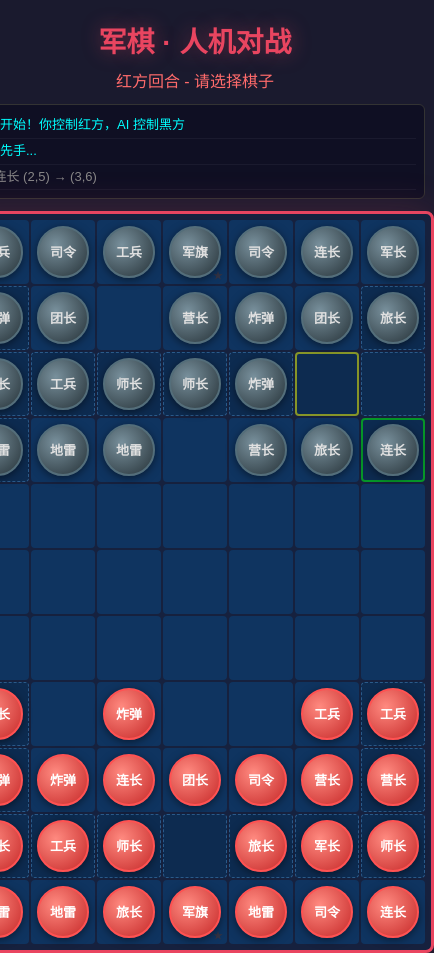
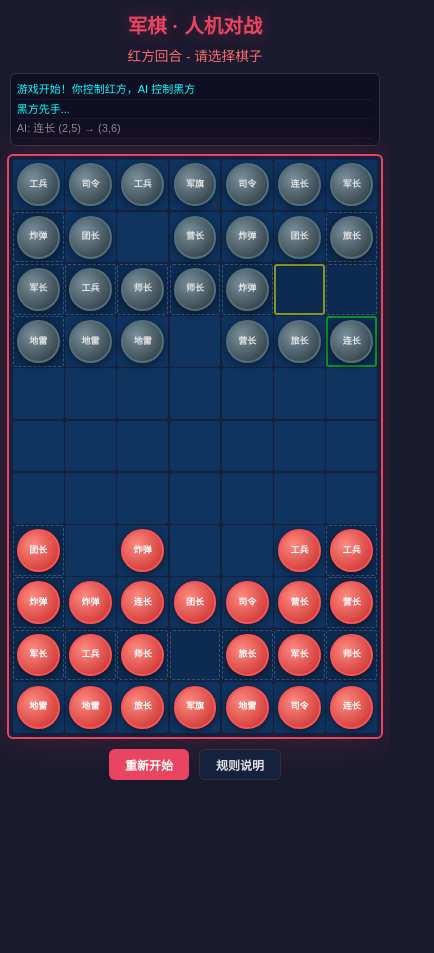
Before and after one commit to 3q110/junqi, a plain HTML site: page index.html in a window 390 px wide. Shown: the top 953 px of the page, 434 px wide, since content can reach past the window. After the commit the page ends 844 px from the top, so only its background shows below. Drawn offline with Linux system fonts and the light colour scheme.

Commit message:
feat: 添加响应式设计，适配手机屏幕

```diff
--- a/index.html
+++ b/index.html
@@ -14,53 +14,54 @@
     flex-direction: column;
     align-items: center;
     min-height: 100vh;
-    padding: 20px;
+    padding: 10px;
     user-select: none;
+    overflow-x: hidden;
   }
   h1 {
-    font-size: 28px;
-    margin-bottom: 8px;
+    font-size: clamp(18px, 5vw, 28px);
+    margin-bottom: 6px;
     color: #e94560;
     text-shadow: 0 0 20px rgba(233,69,96,0.4);
   }
   #status {
-    font-size: 16px;
-    margin-bottom: 12px;
-    min-height: 24px;
+    font-size: clamp(12px, 3.5vw, 16px);
+    margin-bottom: 8px;
+    min-height: 20px;
     color: #0ff;
   }
   #log {
-    width: 460px;
-    max-height: 120px;
+    width: min(460px, 95vw);
+    max-height: 80px;
     overflow-y: auto;
     background: #0f0f23;
     border: 1px solid #333;
     border-radius: 6px;
-    padding: 8px;
-    margin-bottom: 12px;
-    font-size: 13px;
-    line-height: 1.6;
+    padding: 6px;
+    margin-bottom: 8px;
+    font-size: clamp(11px, 2.5vw, 13px);
+    line-height: 1.5;
   }
-  #log div { border-bottom: 1px solid #1a1a2e; padding: 2px 0; }
+  #log div { border-bottom: 1px solid #1a1a2e; padding: 1px 0; }
   #log .red { color: #ff6b6b; }
   #log .black { color: #888; }
   #log .system { color: #0ff; }
   #board {
     display: grid;
-    grid-template-columns: repeat(7, 64px);
-    grid-template-rows: repeat(11, 64px);
-    gap: 2px;
+    grid-template-columns: repeat(7, min(64px, 13vw));
+    grid-template-rows: repeat(11, min(64px, 13vw));
+    gap: min(2px, 0.4vw);
     background: #16213e;
-    border: 3px solid #e94560;
-    border-radius: 8px;
-    padding: 6px;
+    border: 2px solid #e94560;
+    border-radius: 6px;
+    padding: 4px;
     box-shadow: 0 0 40px rgba(233,69,96,0.2);
   }
   .cell {
-    width: 64px;
-    height: 64px;
+    width: min(64px, 13vw);
+    height: min(64px, 13vw);
     background: #0f3460;
-    border-radius: 4px;
+    border-radius: 3px;
     display: flex;
     align-items: center;
     justify-content: center;
@@ -76,10 +77,10 @@
   .cell.flag-pos::after {
     content: '★';
     position: absolute;
-    font-size: 10px;
+    font-size: min(10px, 2vw);
     color: #334;
-    bottom: 2px;
-    right: 4px;
+    bottom: 1px;
+    right: 2px;
   }
   .cell.selected {
     background: #e94560 !important;
@@ -88,8 +89,8 @@
   .cell.valid-move::before {
     content: '';
     position: absolute;
-    width: 16px;
-    height: 16px;
+    width: min(16px, 3vw);
+    height: min(16px, 3vw);
     background: rgba(0,255,255,0.35);
     border-radius: 50%;
     z-index: 1;
@@ -98,14 +99,14 @@
   .cell.last-from { border: 2px solid rgba(255,255,0,0.5); }
   .cell.last-to { border: 2px solid rgba(0,255,0,0.5); }
   .piece {
-    width: 52px;
-    height: 52px;
+    width: min(52px, 11vw);
+    height: min(52px, 11vw);
     border-radius: 50%;
     display: flex;
     flex-direction: column;
     align-items: center;
     justify-content: center;
-    font-size: 14px;
+    font-size: clamp(10px, 2.5vw, 14px);
     font-weight: bold;
     z-index: 2;
     box-shadow: 0 2px 8px rgba(0,0,0,0.5);
@@ -121,18 +122,18 @@
     color: #e0e0e0;
     border: 2px solid #546e7a;
   }
-  .piece .abbr { font-size: 13px; line-height: 1.2; }
-  .piece .rank { font-size: 9px; opacity: 0.7; }
+  .piece .abbr { font-size: clamp(9px, 2.2vw, 13px); line-height: 1.1; }
+  .piece .rank { font-size: min(9px, 1.8vw); opacity: 0.7; }
   #controls {
-    margin-top: 12px;
+    margin-top: 10px;
     display: flex;
-    gap: 12px;
+    gap: 10px;
   }
   button {
-    padding: 8px 20px;
+    padding: 6px 16px;
     border: none;
     border-radius: 6px;
-    font-size: 14px;
+    font-size: clamp(12px, 3vw, 14px);
     cursor: pointer;
     font-weight: bold;
     transition: background 0.2s;
@@ -156,18 +157,21 @@
     z-index: 100;
     align-items: center;
     justify-content: center;
+    padding: 10px;
   }
   #help-modal.show { display: flex; }
   #help-content {
     background: #16213e;
     border: 2px solid #e94560;
-    border-radius: 12px;
-    padding: 24px;
-    max-width: 420px;
-    line-height: 1.8;
-    font-size: 14px;
+    border-radius: 10px;
+    padding: 16px;
+    max-width: min(420px, 90vw);
+    max-height: 80vh;
+    overflow-y: auto;
+    line-height: 1.6;
+    font-size: clamp(12px, 3vw, 14px);
   }
-  #help-content h2 { color: #e94560; margin-bottom: 12px; }
+  #help-content h2 { color: #e94560; margin-bottom: 10px; font-size: clamp(14px, 4vw, 18px); }
   #help-content .close { float: right; cursor: pointer; font-size: 20px; color: #888; }
   #help-content .close:hover { color: #fff; }
 </style>
```
